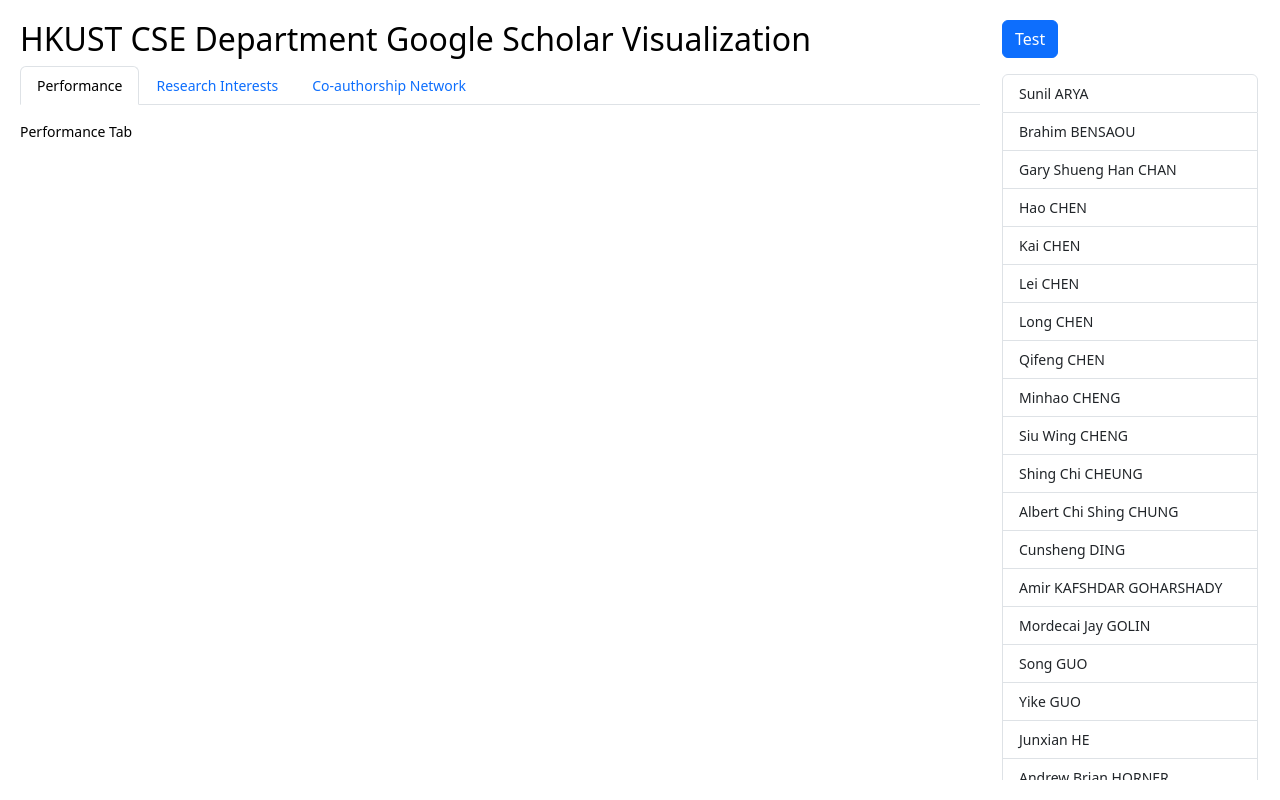
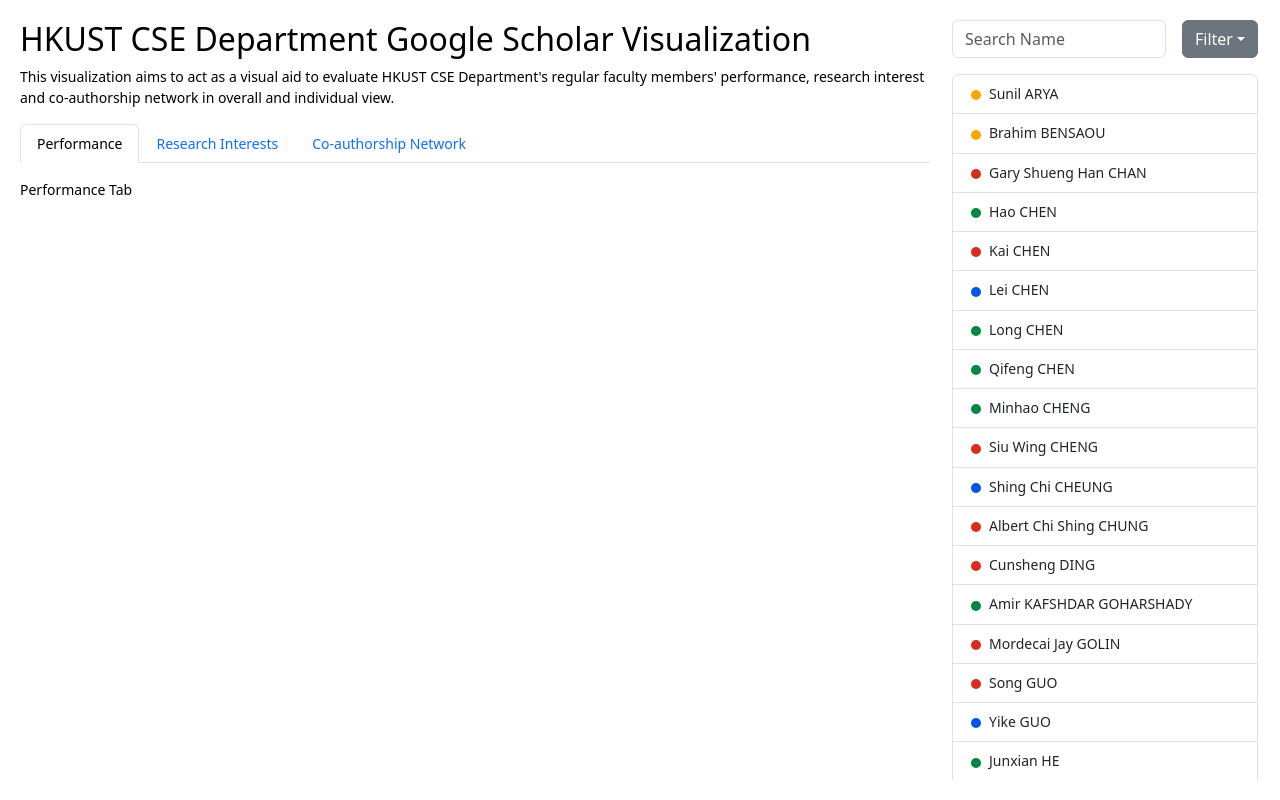
Before and after one commit to 4462Fall23-Grp4/COMP4462-Project, a React (Vite) app in the folder gs-vis-project/: page / in a window 1280 px wide. Built offline with nearby package versions, Linux system fonts and the light colour scheme.

Commit message:
Selectable faculty member list with search and filter

```diff
--- a/gs-vis-project/package.json
+++ b/gs-vis-project/package.json
@@ -13,6 +13,7 @@
     "bootstrap": "^5.3.2",
     "d3": "^7.8.5",
     "json-loader": "^0.5.7",
+    "lodash": "^4.17.21",
     "react": "^18.2.0",
     "react-bootstrap": "^2.9.1",
     "react-dom": "^18.2.0"
--- a/gs-vis-project/src/App.css
+++ b/gs-vis-project/src/App.css
@@ -4,6 +4,7 @@
   background-color: white;
   color: black;
   font-size: 14px;
+  color-scheme: light;
   /* padding: 20px; */
   /* display: flex;
   flex-direction: column; */
--- a/gs-vis-project/src/App.jsx
+++ b/gs-vis-project/src/App.jsx
@@ -1,20 +1,46 @@
-import { useState } from 'react'
+import { useMemo, useState } from 'react'
 import './App.css'
-import { Container, Row, Col, ListGroup, Tab, Nav, Button } from 'react-bootstrap'
+import { Container, Row, Col, ListGroup, Tab, Nav, Dropdown, FormControl, Badge, Button, CloseButton } from 'react-bootstrap'
 import ust_cse_prof_data from './data/ust_cse_prof.json'
+import { debounce } from 'lodash'
+import { getRankColor, ranks } from './utils'
 
 const App = () => {
-  const [currentTab, setCurrentTab] = useState("perfTab");
+  const [currentTab, setCurrentTab] = useState("perfTab")
+  const [searchProf, setSearchProf] = useState("")
+  const [currentProf, setCurrentProf] = useState("")
+  const [currentFilter, setCurrentFilter] = useState("")
+
+  const ustCseProfFiltered = useMemo(() => {
+    return ust_cse_prof_data.filter((prof) => {
+      var hasSearchWord = searchProf == "" || prof.name.toLowerCase().includes(searchProf.toLowerCase())
+      var isInFilter = currentFilter == "" || prof.rank.split(" and ").find((x) => x == currentFilter)
+
+      return hasSearchWord && isInFilter
+    })
+  }, [searchProf, currentFilter])
 
   const handleTabSelect = (selectedTab) => {
-    setCurrentTab(selectedTab);
-  };
+    setCurrentTab(selectedTab)
+  }
+
+  const handleSearchProfInput = (event) => {
+    setSearchProf(event.target.value)
+  }
+
+  const handleFilterSelect = (filter) => {
+    setCurrentFilter(filter)
+  }
 
   return (
     <Container fluid>
       <Row>
         <Col style={{padding: "20px 0px 20px 20px"}}>
           <h2>HKUST CSE Department Google Scholar Visualization</h2>
+          <p>
+            This visualization aims to act as a visual aid to evaluate HKUST CSE Department&apos;s regular faculty
+            members&apos; performance, research interest and co-authorship network in overall and individual view.
+          </p>
           <Tab.Container activeKey={currentTab} onSelect={handleTabSelect}>
             <Nav variant="tabs" className="mb-3">
               <Nav.Item>
@@ -40,15 +66,43 @@
             </Tab.Content>
           </Tab.Container>
         </Col>
-        <Col sm={3} style={{maxHeight: "100vh", width: "300px"}}>
+        <Col sm={3} style={{maxHeight: "100vh", width: "350px"}}>
           <Container className="d-flex flex-column" style={{ height: '100vh', padding: "20px 10px 20px 10px" }}>
-            <div className="mb-3">
-              <Button>Test</Button>
+            <div className="mb-3 d-flex" >
+              <FormControl type="text" placeholder="Search Name" onChange={debounce(handleSearchProfInput, 200)} />
+              <Dropdown style={{marginLeft: "16px"}}>
+                <Dropdown.Toggle variant="secondary" id="dropdown-basic">
+                  Filter
+                </Dropdown.Toggle>
+                <Dropdown.Menu>
+                  {ranks.map((rank, index) => (
+                    <Dropdown.Item key={`rank${index}`} onClick={() => handleFilterSelect(rank)}>
+                      <svg width="20" height="10"><circle cx="5" cy="5" r="5" fill={getRankColor(rank)}/></svg>
+                      {rank}
+                    </Dropdown.Item>
+                  ))}
+                </Dropdown.Menu>
+              </Dropdown>
             </div>
+            { currentFilter != "" &&
+              <div className="d-flex mb-3">
+                <div className='align-self-center' style={{marginRight: "16px", fontSize: "16px"}}>Filter: </div>
+                <Badge bg="light" className="p-2">
+                  <span style={{fontSize: "14px", color: "GrayText"}}>{currentFilter}</span>
+                  <CloseButton onClick={() => setCurrentFilter("")} />
+                </Badge>
+              </div>
+            }
             <div className="flex-grow-1" style={{ overflowY: 'scroll' }}>
               <ListGroup>
-                {ust_cse_prof_data.map((item, index) => (
-                  <ListGroup.Item key={index}>{item.name}</ListGroup.Item>
+                {ustCseProfFiltered.map((prof, index) => (
+                  <ListGroup.Item key={index} onClick={() => setCurrentProf(prof)} active={currentProf.gs_id == prof.gs_id} action>
+                    <svg width="20" height="20">
+                      <circle cx="7" cy="10" r="7" fill="white"/>
+                      <circle cx="7" cy="10" r="5" fill={getRankColor(prof.rank)}/>
+                    </svg>
+                    {prof.name}
+                  </ListGroup.Item>
                 ))}
               </ListGroup>
             </div>
--- /dev/null
+++ b/gs-vis-project/src/utils.js
@@ -0,0 +1,17 @@
+export function getRankColor(rank) {
+  var group = null
+
+  if (!Array.isArray(rank)) {
+    group = rank.split(' and ')
+  }
+
+  if (group.length == 1) { group = group[0] }
+  else { group = group.find(x => x.includes("Professor")) }
+
+  if (group == "Chair Professor") return '#0057e7'
+  else if (group == "Professor") return '#d62d20'
+  else if (group == "Associate Professor") return '#ffa700'
+  else if (group == "Assistant Professor") return '#008744'
+}
+
+export const ranks = ["Chair Professor", "Professor", "Associate Professor", "Assistant Professor"]
```
Also changed, not shown: 1 other file (tests, documents, lock files or other folders).
